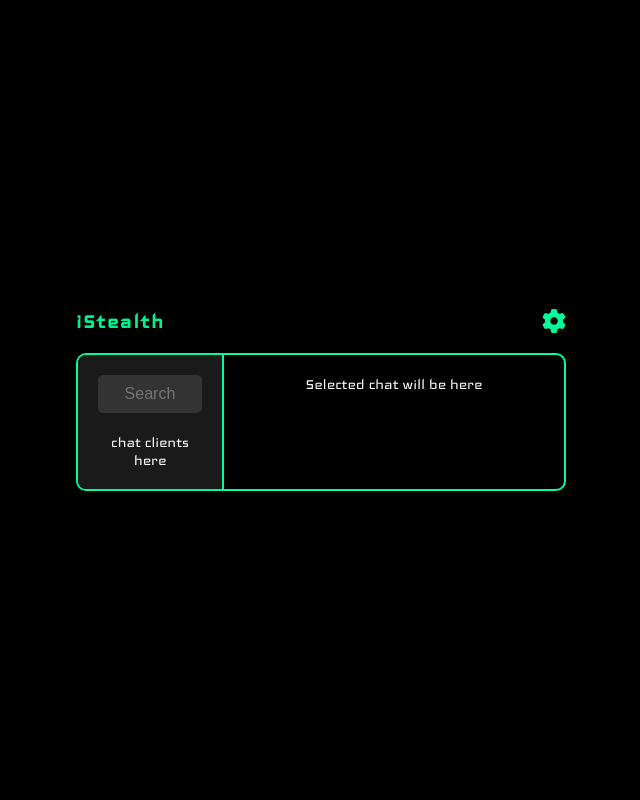
After one commit to aemckenna/secure-messaging-app, a Flask app: page /messages in a window 1280 px wide. The commit adds this page. Shown: the whole page, without its empty margins (319-959 px from the left). Run offline with Flask 3, Linux system fonts and the light colour scheme; some libraries are stand-ins or nearby versions.

Commit message:
adding messaging page

```diff
--- a/main.py
+++ b/main.py
@@ -78,7 +78,7 @@ def login():
             session['loggedin'] = True
             session['id'] = account[0]
             session['username'] = account[1]
-            return redirect(url_for('messaging'))
+            return redirect(url_for('messages'))
         else:
             msg = 'Incorrect username/password!'
     return render_template('index.html')
@@ -140,10 +140,9 @@ def register():
 
     return render_template('register.html', msg=msg)
 
-@app.route('/messaging/')
-def messaging():
-    msg = ''
-    return render_template('messaging.html', msg=msg)
+@app.route('/messages')
+def messages():
+    return render_template('messages.html')
 
 if __name__ == '__main__':
     app.run(debug=True)
--- a/static/style.css
+++ b/static/style.css
@@ -1,3 +1,4 @@
+/* Add custom Iceland font */
 @font-face {
     font-family: 'Iceland';
     src: url('/static/Iceland/Iceland-Regular.ttf') format('truetype');
@@ -5,6 +6,7 @@
     font-style: normal;
 }
 
+/* Reset styles */
 * {
     margin: 0;
     padding: 0;
@@ -33,7 +35,7 @@ body, html {
     background-size: cover;
 }
 
-/* Fade in animation for the login card */
+/* Fade in animation for login card */
 @keyframes fadeIn {
     from {
         opacity: 0;
@@ -43,6 +45,77 @@ body, html {
         opacity: 1;
         transform: translateY(0);
     }
+}
+
+/* Container styling */
+.container {
+    width: 100%;
+    max-width: 1200px;
+    margin: 0 auto;
+    padding: 20px;
+}
+
+/* Header styling */
+header {
+    display: flex;
+    justify-content: space-between;
+    align-items: center;
+    color: #00ff99;
+    font-size: 24px;
+    font-weight: bold;
+    margin-bottom: 20px;
+}
+
+.settings-icon {
+    font-size: 24px;
+    cursor: pointer;
+}
+
+/* Chat container */
+.chat-container {
+    display: flex;
+    border: 2px solid #00ff99;
+    border-radius: 10px;
+    overflow: hidden;
+}
+
+/* Sidebar styling */
+.chat-sidebar {
+    width: 30%;
+    background-color: #1a1a1a;
+    border-right: 2px solid #00ff99;
+    padding: 20px;
+}
+
+.search-bar {
+    margin-bottom: 20px;
+}
+
+.search-bar input {
+    width: 100%;
+    padding: 10px;
+    border: none;
+    border-radius: 5px;
+    outline: none;
+    background-color: #333;
+    color: #00ff99;
+    font-size: 16px;
+    text-align: center;
+}
+
+.chat-clients {
+    color: #ffffff;
+    font-size: 18px;
+    text-align: center;
+}
+
+/* Main chat content styling */
+.chat-content {
+    width: 70%;
+    padding: 20px;
+    color: #ffffff;
+    font-size: 18px;
+    text-align: center;
 }
 
 /* Login and register card styling */
@@ -102,7 +175,6 @@ body, html {
     transition: transform 0.2s;
 }
 
-/* Remove autofill background color */
 .input-container input:-webkit-autofill,
 .input-container input:-webkit-autofill:hover,
 .input-container input:-webkit-autofill:focus {
--- /dev/null
+++ b/templates/messages.html
@@ -0,0 +1,34 @@
+<!DOCTYPE html>
+<html lang="en">
+<head>
+    <meta charset="UTF-8">
+    <meta name="viewport" content="width=device-width, initial-scale=1.0">
+    <title>iStealth Messaging</title>
+    <link rel="stylesheet" href="/static/style.css">
+    <link rel="stylesheet" href="https://cdnjs.cloudflare.com/ajax/libs/font-awesome/6.0.0-beta3/css/all.min.css">
+</head>
+<body>
+    <div class="container">
+        <header>
+            <h1 class="glitch" data-text="iStealth">iStealth</h1>
+            <div class="fa fa-cog"></div>
+
+        </header>
+
+        <div class="chat-container">
+            <aside class="chat-sidebar">
+                <div class="search-bar">
+                    <input type="text" placeholder="Search">
+                </div>
+                <div class="chat-clients">
+                    <p>chat clients here</p>
+                </div>
+            </aside>
+
+            <main class="chat-content">
+                <p>Selected chat will be here</p>
+            </main>
+        </div>
+    </div>
+</body>
+</html>
```
